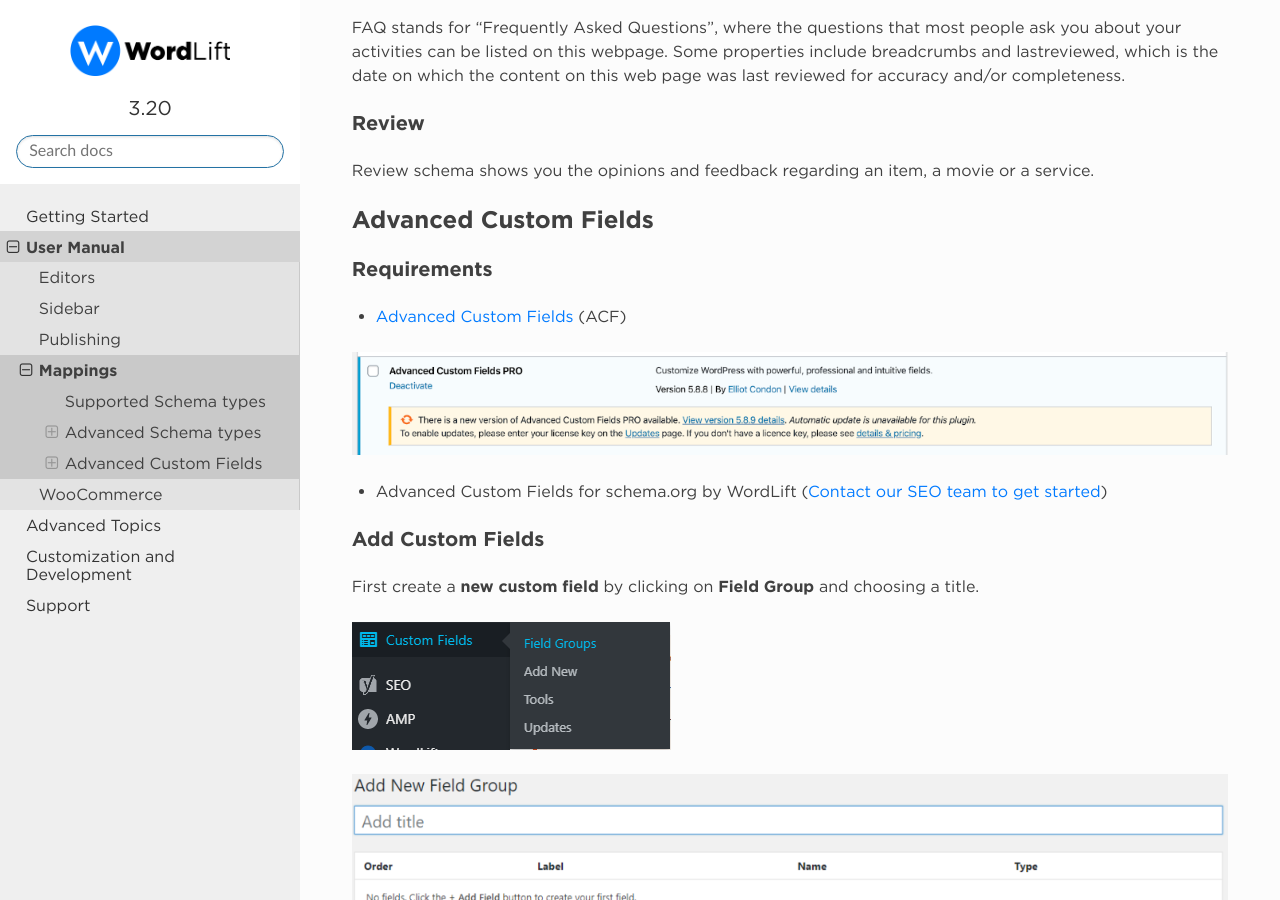
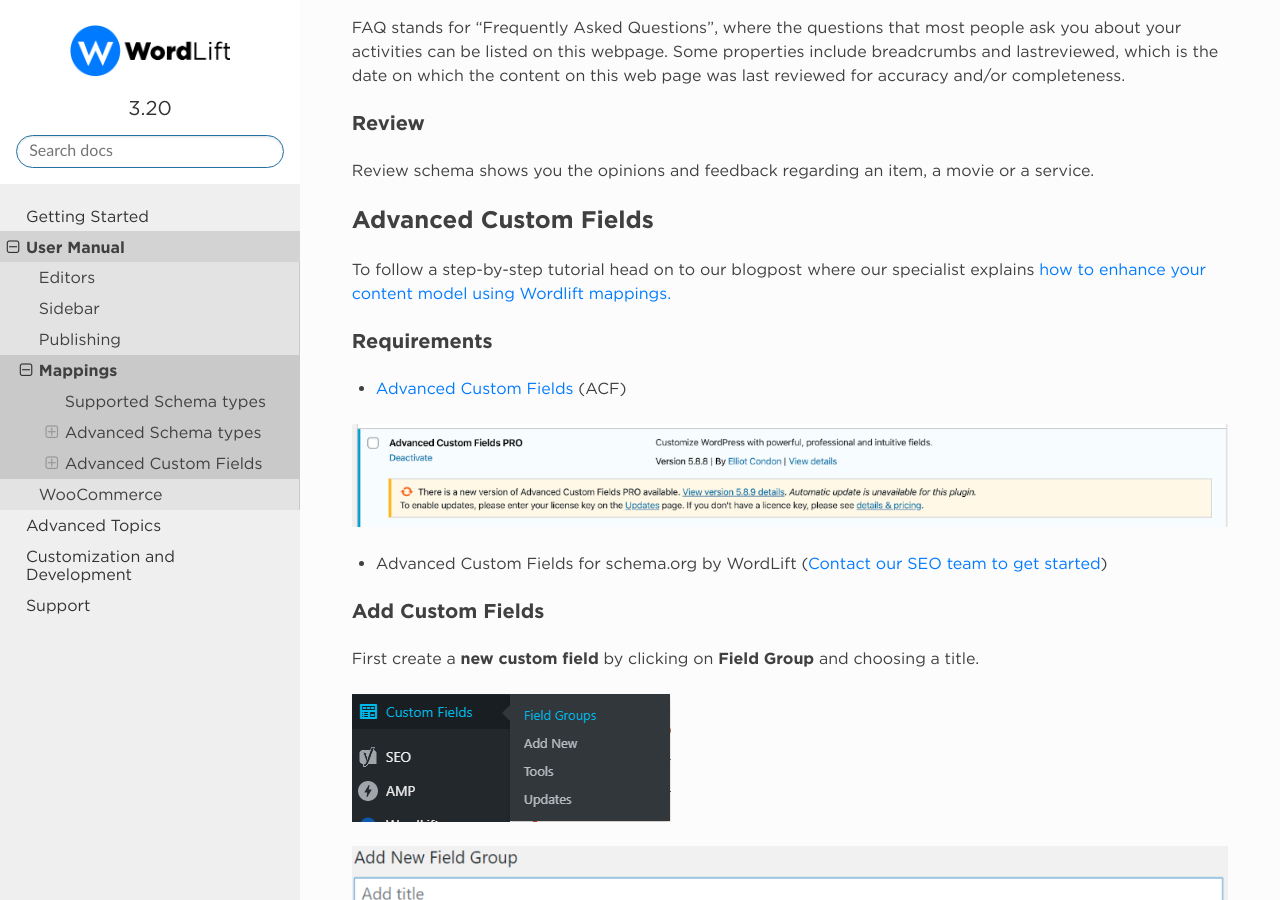
Before and after one commit to insideout10/wordlift-docs, a Sphinx documentation site: the page built from docs/mappings.rst, in a window 1280 px wide and 900 px high, scrolled down 1076 px. Built offline with Sphinx 7.4.7 and the Read the Docs theme 2.0.0, drawn with Linux system fonts in a browser that asks for light colours.

Commit message:
Update mappings.rst

```diff
--- a/docs/mappings.rst
+++ b/docs/mappings.rst
@@ -43,6 +43,8 @@
 
 Advanced Custom Fields
 _____________
+
+To follow a step-by-step tutorial head on to our blogpost where our specialist explains `how to enhance your content model using Wordlift mappings. <https://wordlift.io/academy-entries/wordlift-mappings-tutorial/>`_
 
 Requirements
 ^^^^^^^^^^^^^^^
```
